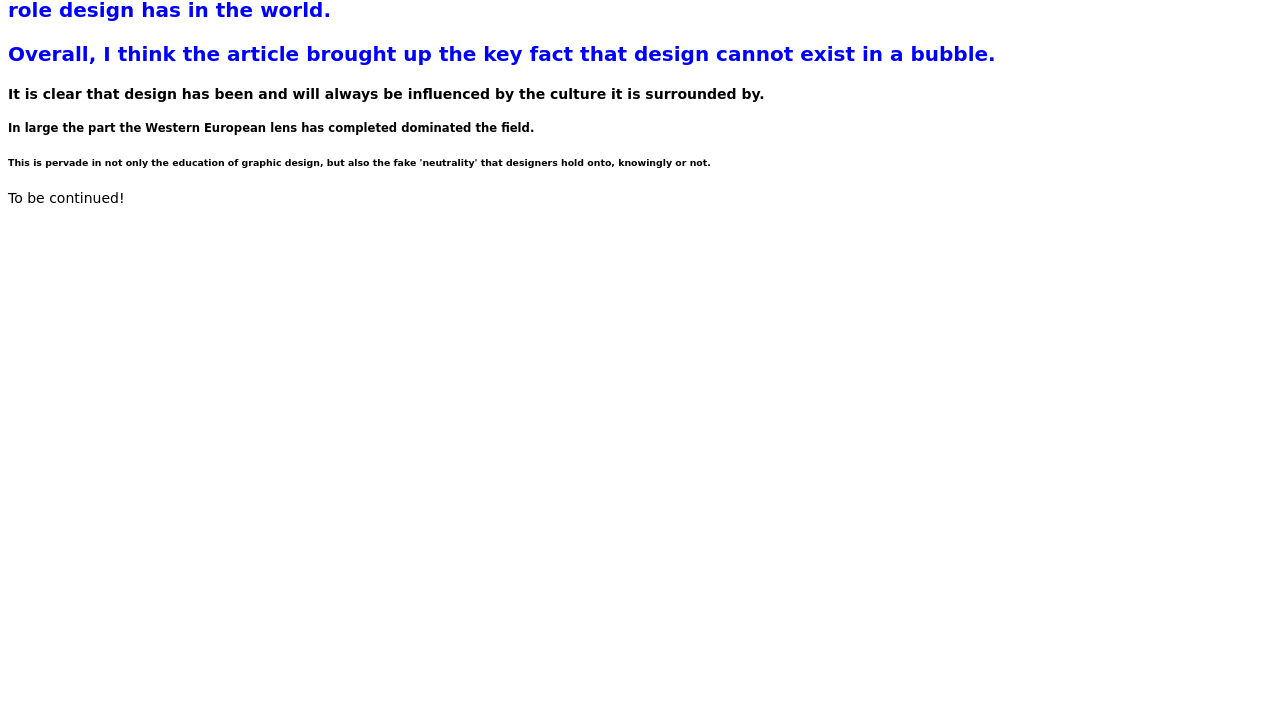
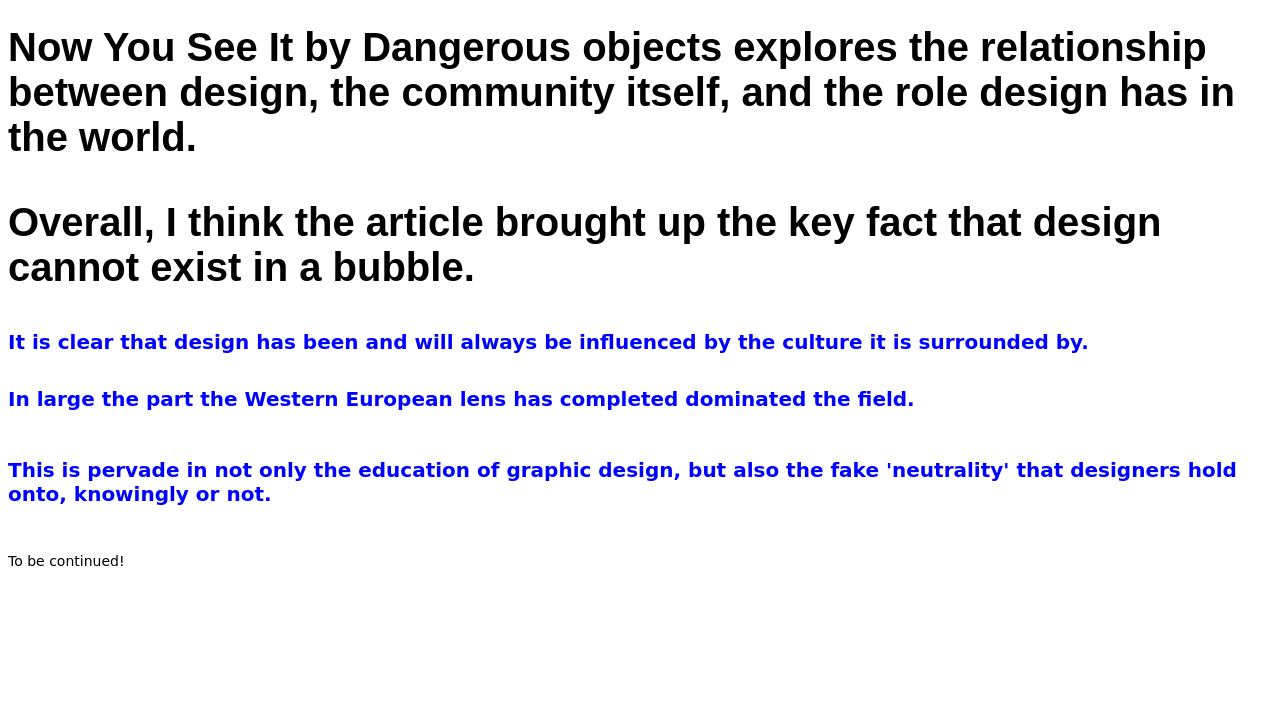
Before and after one commit to Bclarendon/basic-web-typography, a plain HTML site: page index.html in a window 1280 px wide. Shown: the part 80-800 px from the top of the page. Drawn offline with Linux system fonts and the light colour scheme.

Commit message:
font size change

```diff
--- a/index.html
+++ b/index.html
@@ -10,9 +10,9 @@
       }
       h1, h2, h3 {
         font-family: sans-serif;
-        font-size: 50px;
+        font-size: 40px;
       }
-      h1, h2, h3 {
+      h4, h5, h6 {
         font-family: cursive;
         font-size: 20px;
         color: blue;
```
